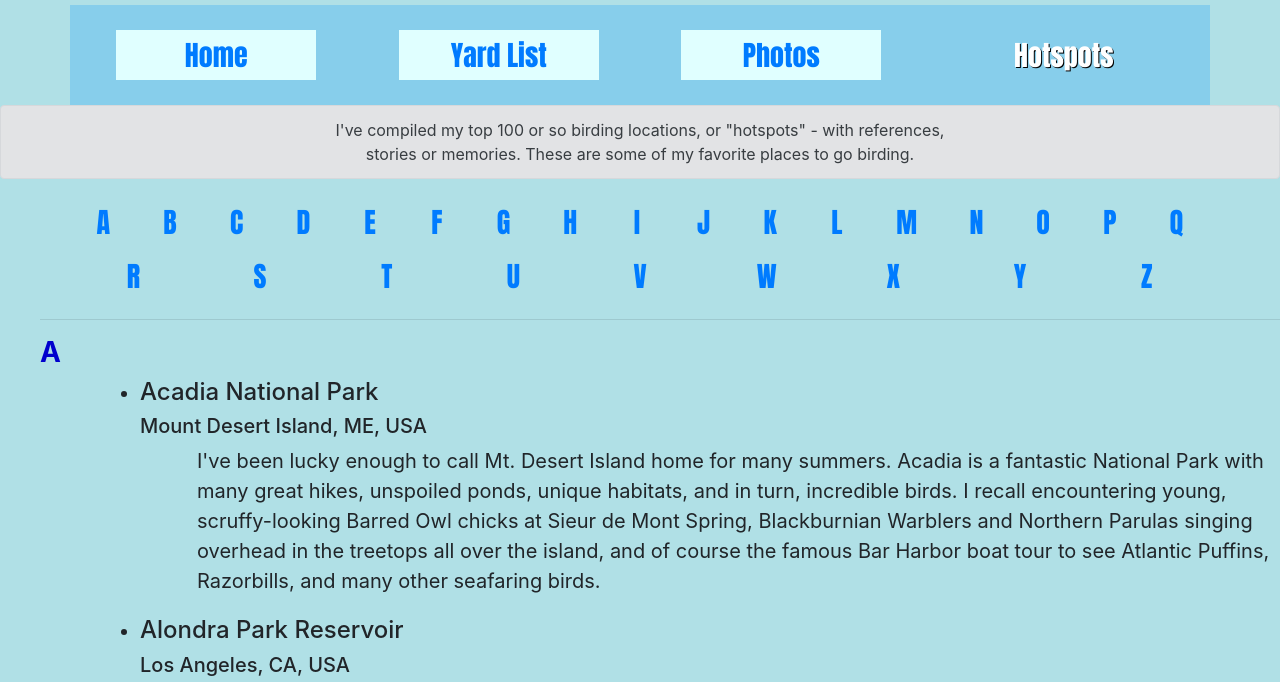
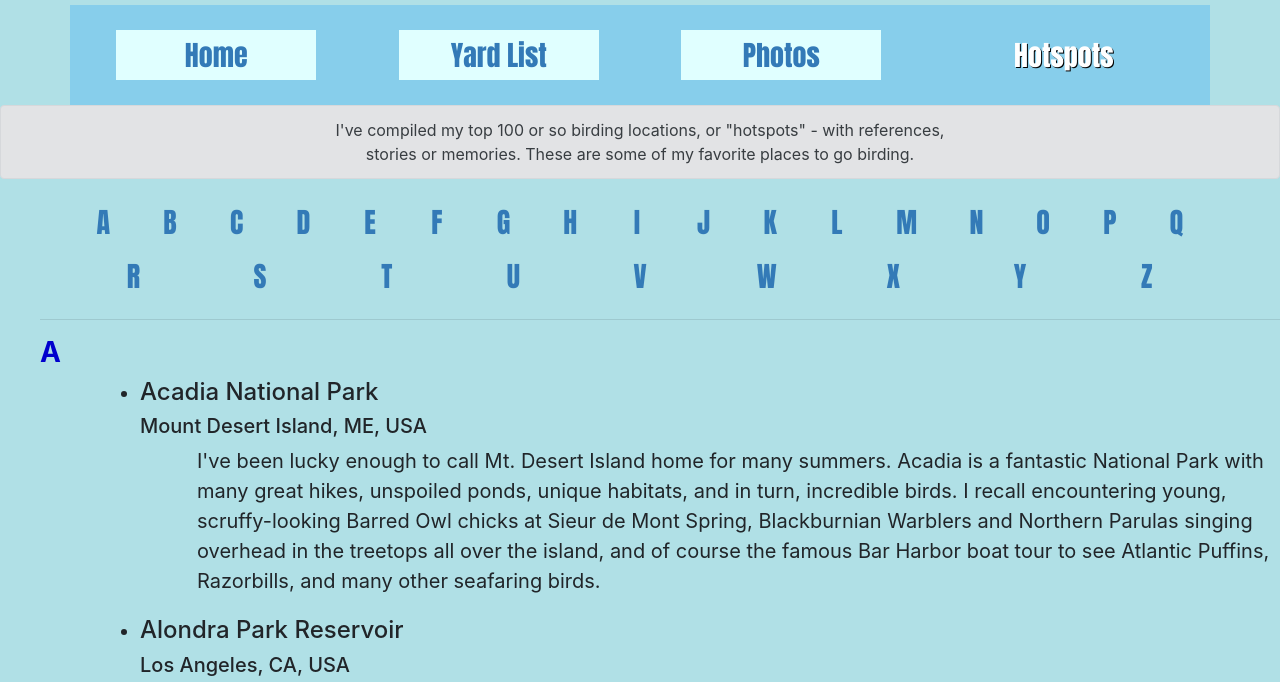
Before and after one commit to coughster/harvardtest, a plain HTML site: page project0/hotspots.html in a window 1280 px wide. Shown: the part 51-733 px from the top of the page. Drawn offline with nearby package versions, Linux system fonts and the light colour scheme.

Commit message:
button final fix; README file 5/4/20

```diff
--- a/project0/buttons.scss
+++ b/project0/buttons.scss
@@ -6,6 +6,7 @@
 }
 .link {
     background-color: lightcyan;
+    color: #337ab7;
     border: none;
     width: 200px;
     height: 50px;
@@ -25,6 +26,7 @@
 }
 .letter {
     background-color: powderblue;
+    color: #337ab7;
     border: none;
     &:hover {
         background-color: darkturquoise;
--- a/project0/hotspots.html
+++ b/project0/hotspots.html
@@ -18,19 +18,19 @@
         <div id="navbar" class="container">
             <div class="row">
                 <div class="col-lg-3 col-sm-6">
-                    <button class="link">
-                        <a href="index.html">Home</a>
-                    </button>
+                    <a href="index.html">
+                        <button class="link">Home</button>
+                    </a>
                 </div>
                 <div class="col-lg-3 col-sm-6">
-                    <button class="link">
-                        <a href="yardlist.html">Yard List</a>
-                    </button>
+                    <a href="yardlist.html">
+                        <button class="link">Yard List</button>
+                    </a>
                 </div>
                 <div class="col-lg-3 col-sm-6">
-                    <button class="link">
-                        <a href="photos.html">Photos</a>
-                    </button>
+                    <a href="photos.html">
+                        <button class="link">Photos</button>
+                    </a>
                 </div>
                 <div class="col-lg-3 col-sm-6">
                     <button class="nolink">Hotspots</button>
@@ -43,134 +43,134 @@
         <div id="letterbar" class="container">
             <div class="row">
                 <div class="col">
-                    <button class="letter">
-                        <a href="#a">A</a>
-                    </button>
+                    <a href="#a">
+                        <button class="letter">A</button>
+                    </a>
                 </div>
                 <div class="col">
-                    <button class="letter">
-                        <a href="#b">B</a>
-                    </button>
+                    <a href="#b">
+                        <button class="letter">B</button>
+                    </a>
                 </div>
                 <div class="col">
-                    <button class="letter">
-                        <a href="#c">C</a>
-                    </button>
+                    <a href="#c">
+                        <button class="letter">C</button>
+                    </a>
                 </div>
                 <div class="col">
-                    <button class="letter">
-                        <a href="#d">D</a>
-                    </button>
+                    <a href="#d">
+                        <button class="letter">D</button>
+                    </a>
                 </div>
                 <div class="col">
-                    <button class="letter">
-                        <a href="#e">E</a>
-                    </button>
+                    <a href="#e">
+                        <button class="letter">E</button>
+                    </a>
                 </div>
                 <div class="col">
-                    <button class="letter">
-                        <a href="#f">F</a>
-                    </button>
+                    <a href="#f">
+                        <button class="letter">F</button>
+                    </a>
                 </div>
                 <div class="col">
-                    <button class="letter">
-                        <a href="#g">G</a>
-                    </button>
+                    <a href="#g">
+                        <button class="letter">G</button>
+                    </a>
                 </div>
                 <div class="col">
-                    <button class="letter">
-                        <a href="#h">H</a>
-                    </button>
+                    <a href="#h">
+                        <button class="letter">H</button>
+                    </a>
                 </div>
                 <div class="col">
-                    <button class="letter">
-                        <a href="#i">I</a>
-                    </button>
+                    <a href="#i">
+                        <button class="letter">I</button>
+                    </a>
                 </div>
                 <div class="col">
-                    <button class="letter">
-                        <a href="#j">J</a>
-                    </button>
+                    <a href="#j">
+                        <button class="letter">J</button>
+                    </a>
                 </div>
                 <div class="col">
-                    <button class="letter">
-                        <a href="#k">K</a>
-                    </button>
+                    <a href="#k">
+                        <button class="letter">K</button>
+                    </a>
                 </div>
                 <div class="col">
-                    <button class="letter">
-                        <a href="#l">L</a>
-                    </button>
+                    <a href="#l">
+                        <button class="letter">L</button>
+                    </a>
                 </div>
                 <div class="col">
-                    <button class="letter">
-                        <a href="#m">M</a>
-                    </button>
+                    <a href="#m">
+                        <button class="letter">M</button>
+                    </a>
                 </div>
                 <div class="col">
-                    <button class="letter">
-                        <a href="#n">N</a>
-                    </button>
+                    <a href="#n">
+                        <button class="letter">N</button>
+                    </a>
                 </div>
                 <div class="col">
-                    <button class="letter">
-                        <a href="#o">O</a>
-                    </button>
+                    <a href="#o">
+                        <button class="letter">O</button>
+                    </a>
                 </div>
                 <div class="col">
-                    <button class="letter">
-                        <a href="#p">P</a>
-                    </button>
+                    <a href="#p">
+                        <button class="letter">P</button>
+                    </a>
                 </div>
                 <div class="col">
-                    <button class="letter">
-                        <a href="#q">Q</a>
-                    </button>
+                    <a href="#q">
+                        <button class="letter">Q</button>
+                    </a>
                 </div>
                 <div class="col">
-                    <button class="letter">
-                        <a href="#r">R</a>
-                    </button>
+                    <a href="#r">
+                        <button class="letter">R</button>
+                    </a>
                 </div>
                 <div class="col">
-                    <button class="letter">
-                        <a href="#s">S</a>
-                    </button>
+                    <a href="#s">
+                        <button class="letter">S</button>
+                    </a>
                 </div>
                 <div class="col">
-                    <button class="letter">
-                        <a href="#t">T</a>
-                    </button>
+                    <a href="#t">
+                        <button class="letter">T</button>
+                    </a>
                 </div>
                 <div class="col">
-                    <button class="letter">
-                        <a href="#u">U</a>
-                    </button>
+                    <a href="#u">
+                        <button class="letter">U</button>
+                    </a>
                 </div>
                 <div class="col">
-                    <button class="letter">
-                        <a href="#v">V</a>
-                    </button>
+                    <a href="#v">
+                        <button class="letter">V</button>
+                    </a>
                 </div>
                 <div class="col">
-                    <button class="letter">
-                        <a href="#w">W</a>
-                    </button>
+                    <a href="#w">
+                        <button class="letter">W</button>
+                    </a>
                 </div>
                 <div class="col">
-                    <button class="letter">
-                        <a href="#x">X</a>
-                    </button>
+                    <a href="#x">
+                        <button class="letter">X</button>
+                    </a>
                 </div>
                 <div class="col">
-                    <button class="letter">
-                        <a href="#y">Y</a>
-                    </button>
+                    <a href="#y">
+                        <button class="letter">Y</button>
+                    </a>
                 </div>
                 <div class="col">
-                    <button class="letter">
-                        <a href="#z">Z</a>
-                    </button>
+                    <a href="#z">
+                        <button class="letter">Z</button>
+                    </a>
                 </div>
             </div>
         </div>
```
Also changed, not shown: project0/index.html (+9 -9 lines), project0/photos.html (+9 -9 lines), project0/yardlist.html (+9 -9 lines), project0/buttons.css, 2 other files.
